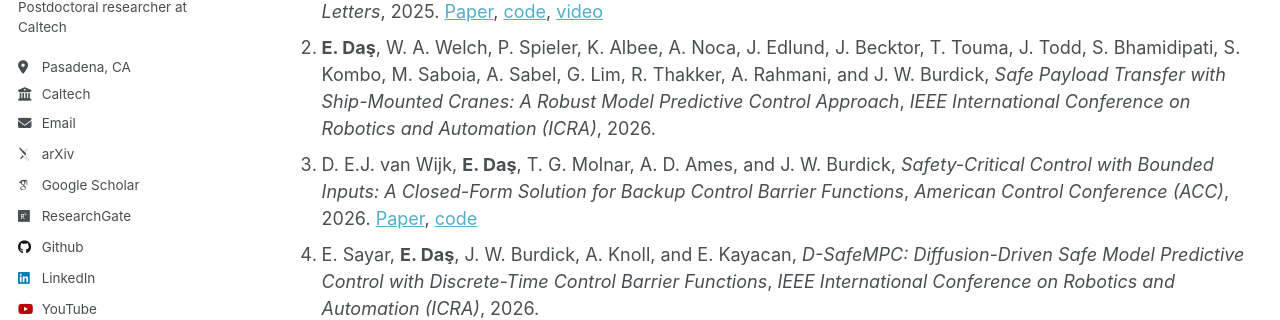
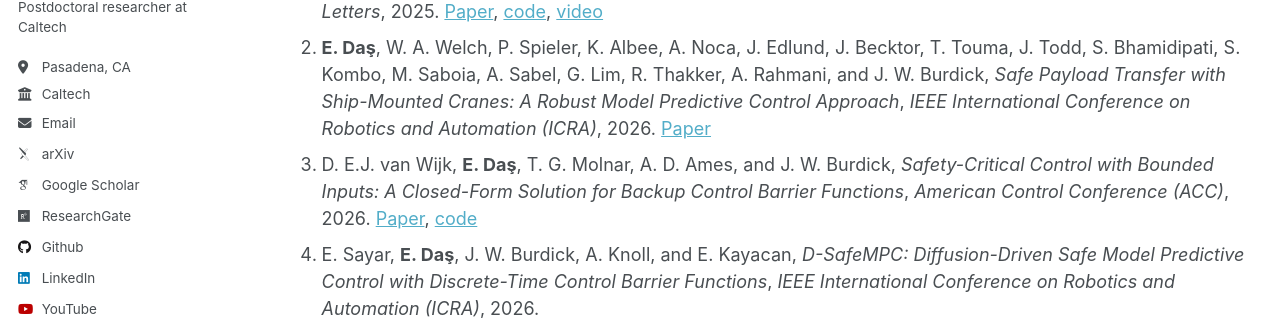
Before and after one commit to ersindas/ersindas.github.io, a Jekyll site: the page built from _pages/publications.md, in a window 1280 px wide and 900 px high. Shown: the part 325-645 px from the top of the window. Built offline with Jekyll 4.4.1, drawn with Linux system fonts in a browser that asks for light colours; some web fonts are replaced.

Commit message:
Update publications.md
icra_v1

```diff
--- a/_pages/publications.md
+++ b/_pages/publications.md
@@ -9,7 +9,7 @@ author_profile: true
 
 ## Preprints/Submitted
 1. **E. Daş**, R. Nanayakkara, X. Tan, R. M. Bena, J. W. Burdick, P. Tabuada, and A. D. Ames, *Safe Navigation under State Uncertainty: Online Adaptation for Robust Control Barrier Functions*, *IEEE Robotics and Automation Letters*, 2025. [Paper](https://arxiv.org/pdf/2508.19159), [code](https://github.com/ersindas/robust-CBFs), [video](https://youtu.be/tTNu-Etm0SU)
-2. **E. Daş**,  W. A. Welch, P. Spieler, K. Albee, A. Noca, J. Edlund, J. Becktor, T. Touma, J. Todd, S. Bhamidipati, S. Kombo, M. Saboia, A. Sabel, G. Lim, R. Thakker, A. Rahmani, and J. W. Burdick, *Safe Payload Transfer with Ship-Mounted Cranes: A Robust Model Predictive Control Approach*, *IEEE International Conference on Robotics and Automation (ICRA)*, 2026.
+2. **E. Daş**,  W. A. Welch, P. Spieler, K. Albee, A. Noca, J. Edlund, J. Becktor, T. Touma, J. Todd, S. Bhamidipati, S. Kombo, M. Saboia, A. Sabel, G. Lim, R. Thakker, A. Rahmani, and J. W. Burdick, *Safe Payload Transfer with Ship-Mounted Cranes: A Robust Model Predictive Control Approach*, *IEEE International Conference on Robotics and Automation (ICRA)*, 2026.  [Paper](https://arxiv.org/pdf/2510.16953)
 3. D. E.J. van Wijk, **E. Daş**, T. G. Molnar, A. D. Ames, and J. W. Burdick, *Safety-Critical Control with Bounded Inputs: A Closed-Form Solution for Backup Control Barrier Functions*, *American Control Conference (ACC)*, 2026. [Paper](https://arxiv.org/pdf/2510.05436), [code](https://github.com/davidvwijk/OI-CBF)
 4. E. Sayar, **E. Daş**, J. W. Burdick, A. Knoll, and E. Kayacan, *D-SafeMPC: Diffusion-Driven Safe Model Predictive Control with Discrete-Time Control Barrier Functions*, *IEEE International Conference on Robotics and Automation (ICRA)*, 2026.
 5. D. E.J. van Wijk, **E. Daş**, A. Alan, S. Coogan, T. G. Molnar, J. W. Burdick, M. Majji, and K. L. Hobbs, *Robust Backup Control Barrier Functions*, 2025. [Paper](https://arxiv.org/pdf/2503.15734)
```
